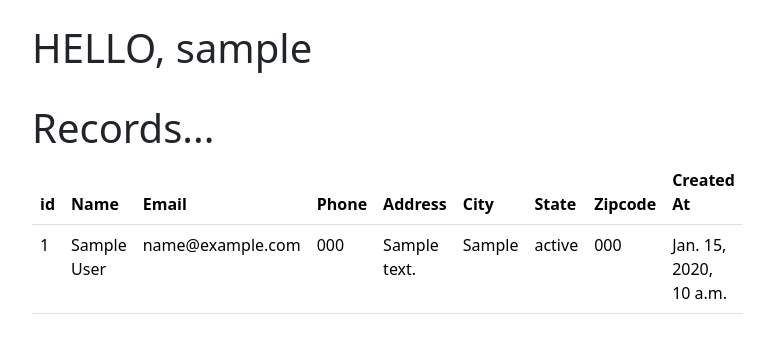
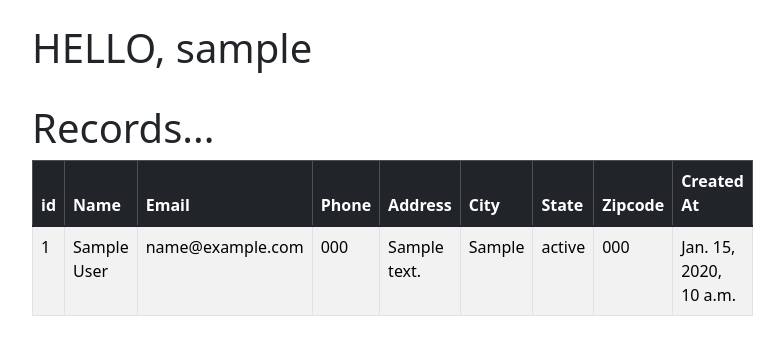
Before and after one commit to DjRxxstr/django-crm-project, a Django app: page / in a window 1280 px wide. Shown: the part 56-411 px from the top of the page, without its empty margins (329-1113 px from the left). Run offline with Django 4.2, Linux system fonts and the light colour scheme; a user stored in the database is signed in; tables that the repository leaves empty hold one stand-in row (values such as "Sample post").

Commit message:
Changes to style of table

```diff
--- a/src/dcrm/website/templates/home.html
+++ b/src/dcrm/website/templates/home.html
@@ -11,9 +11,9 @@
 <h1>Records...</h1>
 {% if records %}
 
-  <table class="table">
+  <table class="table table-striped table-hover table-bordered">
 
-    <thead>
+    <thead class="table-dark">
 
       <tr>
         <th scope="col">id</th>
@@ -29,7 +29,7 @@
 
     </thead>
 
-    <tbody>
+    <tbody class="table-group-divider">
 
         {% for record in records %}
           <tr>
```
